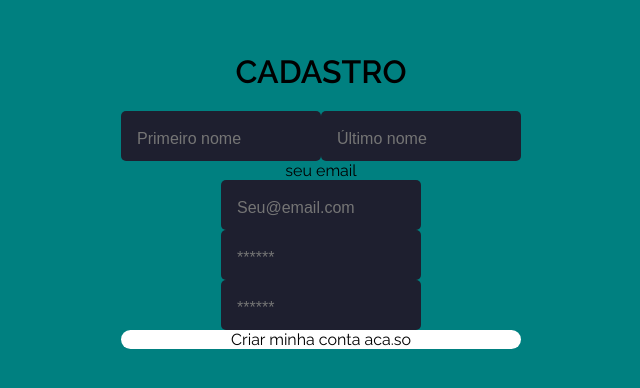
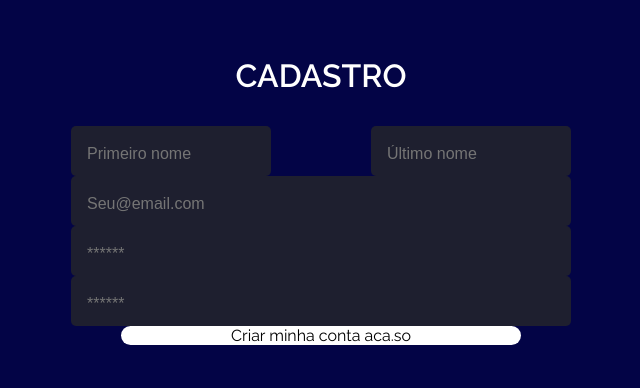
Before and after one commit to gabriel-ggpk/aca_so, a React (Create React App) app: page /register in a window 1280 px wide. Shown: the part 210-598 px from the top of the page, without its empty margins (319-959 px from the left). Built offline with nearby package versions, Linux system fonts and the light colour scheme.

Commit message:
estilização global/button e organização geral de registro
pequenos mudanças nos estilos globais, organização geral da página de registro e estilização do button para possibilitar a mudança de cor do texto

```diff
--- a/src/components/elements/button/index.tsx
+++ b/src/components/elements/button/index.tsx
@@ -5,13 +5,16 @@ export interface Props {
   children?: React.ReactNode;
   backgroundColor?: string;
   height?: string;
+  color?: string;
   width: string;
+  text?: string;
   onClick: () => void;
 }
 const StyledButton = styled.div<Props>`
   background-color: ${(props) => props.backgroundColor || 'white'};
   height: ${(props) => props.height || ''};
   width: ${(props) => props.width || ''};
+  color: ${(props) => props.color || 'white'};
   border-radius: 30px;
   display: flex;
   justify-content: center;
@@ -24,6 +27,8 @@ export default function Button({
   width,
   onClick,
   backgroundColor,
+  color,
+  text,
 }: Props): JSX.Element {
   return (
     <div className="wrapper">
@@ -32,8 +37,10 @@ export default function Button({
         backgroundColor={backgroundColor}
         height={height}
         width={width}
+        color={color}
+        text={text}
       >
-        {children}
+        {text || children}
       </StyledButton>
     </div>
   );
--- a/src/globalStyles.ts
+++ b/src/globalStyles.ts
@@ -7,7 +7,8 @@ const GlobalStyle = createGlobalStyle`
   body {
     margin: 0;
     padding: 0;
-    background: teal;
+    background: #030446;
+    color: #fff;
     font-family: 'Raleway', sans-serif;
     min-height: 100vh;
     min-height: -webkit-fill-available;
--- a/src/pages/register/index.tsx
+++ b/src/pages/register/index.tsx
@@ -6,7 +6,7 @@ import Button from '@/components/elements/button';
 const NameWrapper = styled.div`
   display: flex;
   justify-content: space-between;
-  width: 400px;
+  width: 500px;
 `;
 const FormWrapper = styled.div`
   display: flex;
@@ -15,21 +15,27 @@ const FormWrapper = styled.div`
   justify-content: center;
   height: 100vh;
 `;
+const StyledTitle = styled.h1`
+  font-size: 32px;
+  font-weight: 600;
+  color: white;
+  margin-bottom: 32px;
+`;
 
 export default function Register(): JSX.Element {
   return (
     <FormWrapper>
-      <h1>CADASTRO</h1>
+      <StyledTitle>CADASTRO</StyledTitle>
       <NameWrapper>
-        <Input type="text" placeholder="Primeiro nome" />
-        <Input type="text" placeholder="Último nome" />
+        <Input type="text" placeholder="Primeiro nome" width="200px" />
+        <Input type="text" placeholder="Último nome" width="200px" />
       </NameWrapper>
-      <span>seu email</span>
-      <Input type="email" placeholder="Seu@email.com" />
-      <Input type="password" placeholder="******" />
-      <Input type="password" placeholder="******" />
+      <Input type="email" placeholder="Seu@email.com" width="500px" />
+      <Input type="password" placeholder="******" width="500px" />
+      <Input type="password" placeholder="******" width="500px" />
       <Button
         backgroundColor="white"
+        color="black"
         width="400px"
         onClick={() => {
           console.log('clicou');
```
